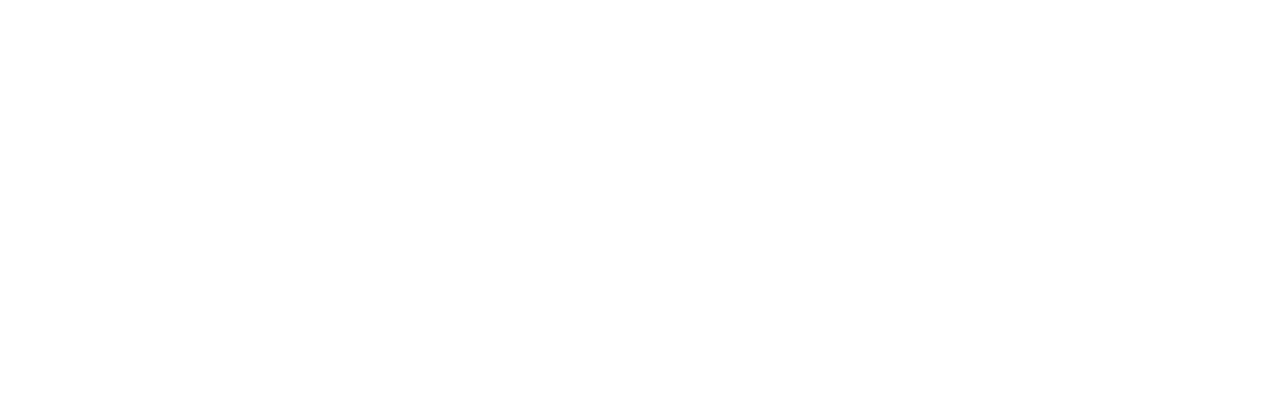
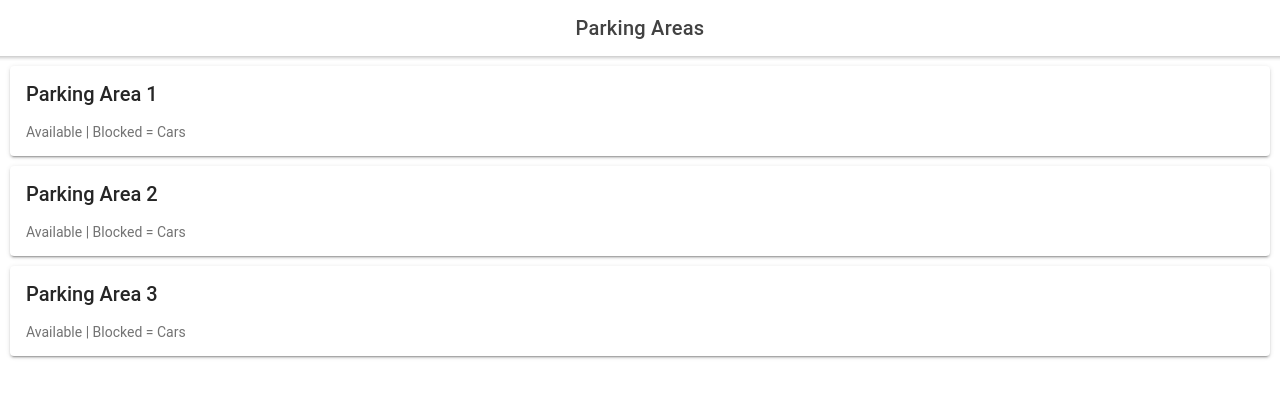
Before and after one commit to shreelimbkar/B9IS124_10573876, a React (Create React App) app: page /dashboard in a window 1280 px wide. Shown: the top 398 px of the page. Built offline with nearby package versions, Linux system fonts and the light colour scheme.

Commit message:
added loading state and dashboard page

```diff
--- a/src/App.tsx
+++ b/src/App.tsx
@@ -1,29 +1,30 @@
-import { Redirect, Route } from 'react-router-dom';
-import { IonApp, IonRouterOutlet } from '@ionic/react';
-import { IonReactRouter } from '@ionic/react-router';
+import { Redirect, Route } from "react-router-dom";
+import { IonApp, IonRouterOutlet } from "@ionic/react";
+import { IonReactRouter } from "@ionic/react-router";
 
-import Home from './pages/Home';
-import SignIn from './pages/SignIn';
-import SignUp from './pages/SignUp';
+import Home from "./pages/Home";
+import SignIn from "./pages/SignIn";
+import SignUp from "./pages/SignUp";
+import Dashboard from "./pages/Dashboard";
 
 /* Core CSS required for Ionic components to work properly */
-import '@ionic/react/css/core.css';
+import "@ionic/react/css/core.css";
 
 /* Basic CSS for apps built with Ionic */
-import '@ionic/react/css/normalize.css';
-import '@ionic/react/css/structure.css';
-import '@ionic/react/css/typography.css';
+import "@ionic/react/css/normalize.css";
+import "@ionic/react/css/structure.css";
+import "@ionic/react/css/typography.css";
 
 /* Optional CSS utils that can be commented out */
-import '@ionic/react/css/padding.css';
-import '@ionic/react/css/float-elements.css';
-import '@ionic/react/css/text-alignment.css';
-import '@ionic/react/css/text-transformation.css';
-import '@ionic/react/css/flex-utils.css';
-import '@ionic/react/css/display.css';
+import "@ionic/react/css/padding.css";
+import "@ionic/react/css/float-elements.css";
+import "@ionic/react/css/text-alignment.css";
+import "@ionic/react/css/text-transformation.css";
+import "@ionic/react/css/flex-utils.css";
+import "@ionic/react/css/display.css";
 
 /* Theme variables */
-import './theme/variables.css';
+import "./theme/variables.css";
 
 const App: React.FC = () => (
   <IonApp>
@@ -32,6 +33,7 @@ const App: React.FC = () => (
         <Route path="/" component={Home} exact />
         <Route path="/signin" component={SignIn} exact />
         <Route path="/signup" component={SignUp} exact />
+        <Route path="/dashboard" component={Dashboard} exact />
         {/* <Route exact path="/home">
           <Home />
         </Route>
--- /dev/null
+++ b/src/components/ParkingAreas.tsx
@@ -0,0 +1,62 @@
+import {
+  IonGrid,
+  IonRow,
+  IonCol,
+  IonItem,
+  IonLoading,
+  IonCard,
+  IonCardHeader,
+  IonCardSubtitle,
+  IonCardTitle,
+  IonCardContent,
+  IonIcon,
+  IonLabel,
+  IonButton,
+} from "@ionic/react";
+import { Link } from "react-router-dom";
+import React, { useState, useEffect } from "react";
+// import { toast } from "../helpers/toast";
+
+const ParkingAreas: React.FC = () => {
+  const [loading, setLoading] = useState<boolean>(false);
+
+  return (
+    <>
+      <IonLoading message="Please wait..." duration={0} isOpen={loading} />
+      {/* <IonGrid>
+        <IonRow class="ion-align-items-center">
+          <IonCol class="ion-padding">
+            <IonItem> */}
+      <IonCard>
+        <IonCardHeader>
+          {/* <IonCardSubtitle>Card Subtitle</IonCardSubtitle> */}
+          <IonCardTitle>Parking Area 1</IonCardTitle>
+        </IonCardHeader>
+
+        <IonCardContent>Available | Blocked = Cars</IonCardContent>
+      </IonCard>
+      <IonCard>
+        <IonCardHeader>
+          {/* <IonCardSubtitle>Card Subtitle</IonCardSubtitle> */}
+          <IonCardTitle>Parking Area 2</IonCardTitle>
+        </IonCardHeader>
+
+        <IonCardContent>Available | Blocked = Cars</IonCardContent>
+      </IonCard>
+      <IonCard>
+        <IonCardHeader>
+          {/* <IonCardSubtitle>Card Subtitle</IonCardSubtitle> */}
+          <IonCardTitle>Parking Area 3</IonCardTitle>
+        </IonCardHeader>
+
+        <IonCardContent>Available | Blocked = Cars</IonCardContent>
+      </IonCard>
+      {/* </IonItem>
+          </IonCol>
+        </IonRow>
+      </IonGrid> */}
+    </>
+  );
+};
+
+export default ParkingAreas;
--- a/src/components/UserAuth/SignInForm.tsx
+++ b/src/components/UserAuth/SignInForm.tsx
@@ -6,6 +6,7 @@ import {
   IonInput,
   IonLabel,
   IonButton,
+  IonLoading,
 } from "@ionic/react";
 import { Link } from "react-router-dom";
 import React, { useState, useEffect } from "react";
@@ -13,20 +14,24 @@ import { signInUser } from "../../firebaseConfig";
 import { toast } from "../helpers/toast";
 
 const SignInForm: React.FC = () => {
+  const [loading, setLoading] = useState<boolean>(false);
   const [email, setEmail] = useState("");
   const [pwd, setPwd] = useState("");
 
   async function singIn() {
     // console.log(email, pwd);
+    setLoading(true);
     const res = await signInUser(email, pwd);
     if (!res) {
       toast("You have signed in!");
     }
+    setLoading(false);
     console.log(`${res ? "login success" : "login failed"}`);
   }
 
   return (
     <>
+      <IonLoading message="Please wait..." duration={0} isOpen={loading} />
       <IonGrid>
         <IonRow class="ion-align-items-center">
           <IonCol class="ion-padding">
--- a/src/components/UserAuth/SignUpForm.tsx
+++ b/src/components/UserAuth/SignUpForm.tsx
@@ -6,16 +6,18 @@ import {
   IonInput,
   IonLabel,
   IonButton,
+  IonLoading,
 } from "@ionic/react";
 import { Link } from "react-router-dom";
 import React, { useState, useEffect } from "react";
 import { toast } from "../helpers/toast";
-import { registerUser } from '../../firebaseConfig'
+import { registerUser } from "../../firebaseConfig";
 
 const SignUpForm: React.FC = () => {
   const [email, setEmail] = useState("");
   const [pwd, setPwd] = useState("");
   const [cpwd, setcPwd] = useState("");
+  const [loading, setLoading] = useState<boolean>(false);
 
   async function signUpUser() {
     console.log(email, pwd, cpwd);
@@ -24,15 +26,21 @@ const SignUpForm: React.FC = () => {
     if (!validEmail(email)) {
       return toast("Please enter valid email id");
     }
+
+    if (email.trim() === "" || pwd.trim() === "" || cpwd.trim() === "") {
+      return toast("Email, Password and Confirm Password are required");
+    }
     // validate password and confirm password match
     if (pwd !== cpwd) {
       return toast("Your Password do not match with Confirm Password");
     }
 
-    const res = await registerUser(email, pwd)
+    setLoading(true);
+    const res = await registerUser(email, pwd);
     if (res) {
-      toast("You have registered successfully!")
+      toast("You have registered successfully!");
     }
+    setLoading(false);
   }
 
   // helper function
@@ -43,6 +51,11 @@ const SignUpForm: React.FC = () => {
 
   return (
     <>
+      <IonLoading
+        message="Registration in progress..."
+        duration={0}
+        isOpen={loading}
+      />
       <IonGrid>
         <IonRow class="ion-align-items-center">
           <IonCol class="ion-padding">
--- /dev/null
+++ b/src/pages/Dashboard.tsx
@@ -0,0 +1,26 @@
+import {
+  IonContent,
+  IonHeader,
+  IonPage,
+  IonTitle,
+  IonToolbar,
+} from "@ionic/react";
+
+import ParkingAreas from "../components/ParkingAreas";
+
+const Dashboard: React.FC = () => {
+  return (
+    <IonPage>
+      <IonHeader>
+        <IonToolbar className="ion-text-center">
+          <IonTitle>Parking Areas</IonTitle>
+        </IonToolbar>
+      </IonHeader>
+      <IonContent>
+        <ParkingAreas />
+      </IonContent>
+    </IonPage>
+  );
+};
+
+export default Dashboard;
```
